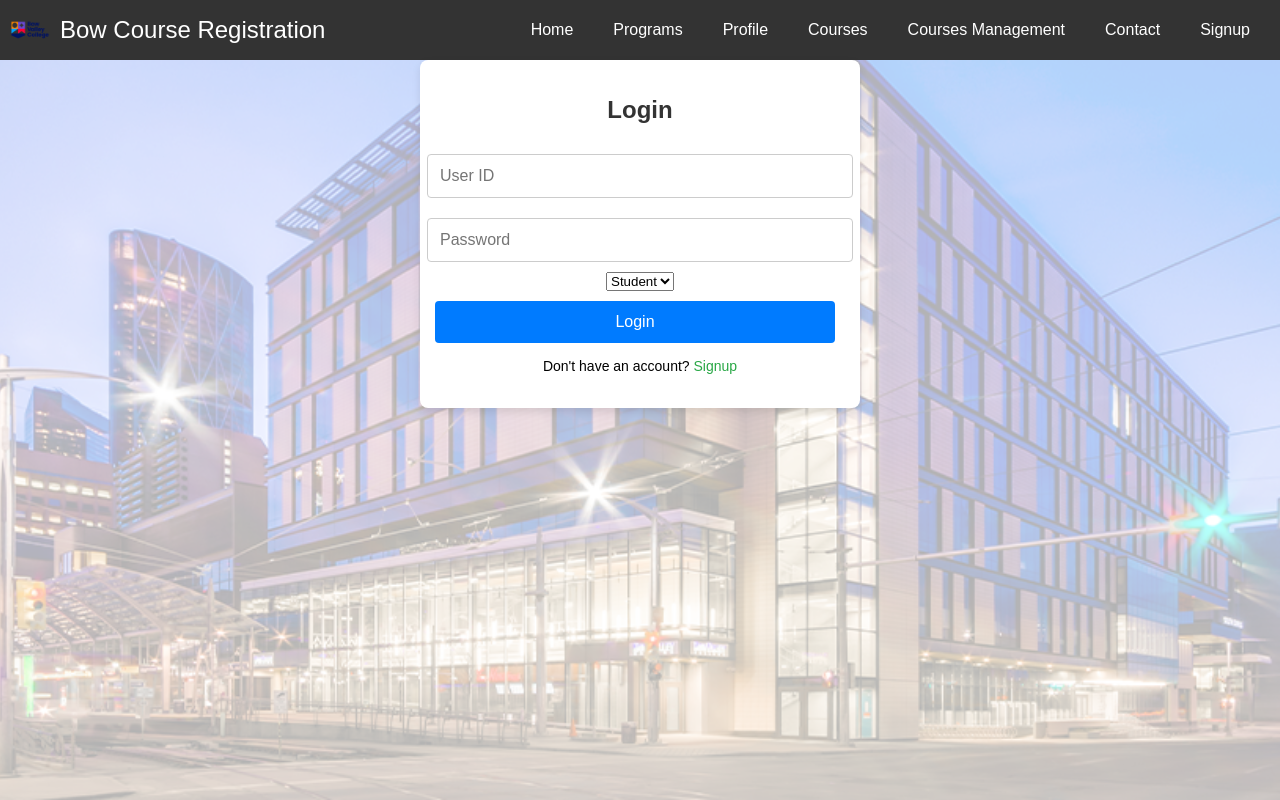
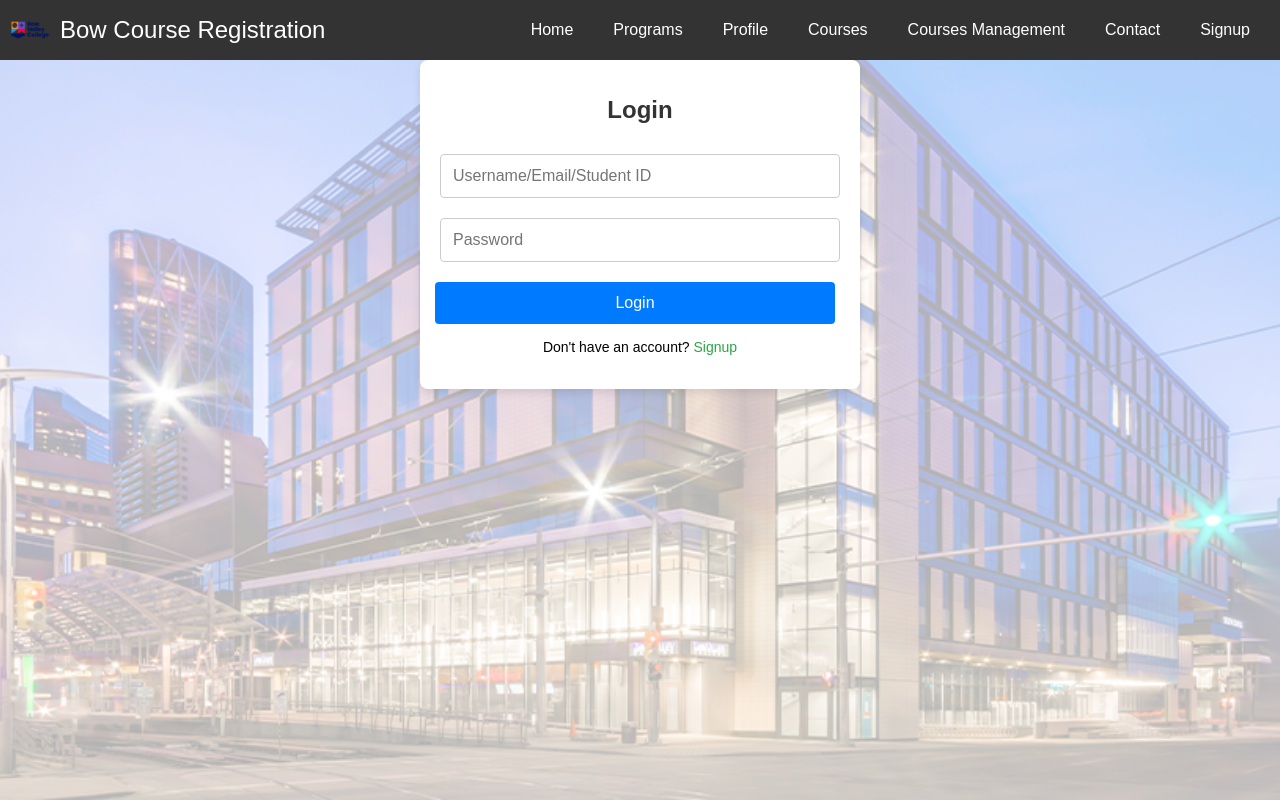
Before and after one commit to code-sample-git/group2-bow-course-registration, a React (Create React App) app: page /login in a window 1280 px wide. Built offline with nearby package versions, Linux system fonts and the light colour scheme.

Commit message:
feat: enhance login functionality with username/email/student ID support and add modal for error messages

```diff
--- a/src/components/Login.css
+++ b/src/components/Login.css
@@ -29,6 +29,7 @@
     border: 1px solid #ccc;
     border-radius: 4px;
     font-size: 16px;
+    box-sizing: border-box;
 }
 
 .login-container button {
@@ -41,6 +42,7 @@
     font-size: 16px;
     cursor: pointer;
     margin-top: 10px;
+    box-sizing: border-box;
 }
 
 .login-container button:hover {
--- a/src/components/Login.js
+++ b/src/components/Login.js
@@ -2,11 +2,14 @@
 import React, { useState } from 'react';
 import { Link, useNavigate } from 'react-router-dom';
 import './Login.css';
+import Modal from './Modal';
 
 const Login = () => {
     const [role, setRole] = useState('Student');
-    const [userID, setUserID] = useState(''); // Added userID state
+    const [userName, setuserName] = useState(''); // Added userName state
     const [password, setPassword] = useState('');
+    const [modalMessage, setModalMessage] = useState('');
+    const [isModalOpen, setIsModalOpen] = useState(false);
     const navigate = useNavigate();
 
     const handleSubmit = (event) => {
@@ -15,36 +18,51 @@ const Login = () => {
         const userCredentials = JSON.parse(localStorage.getItem('userCredentials')) || [];
 
         // Trim whitespace from user inputs
-        const trimmedUserID = userID.trim();
-        const trimmedPassword = password.trim();
+        const trimmedUserName = userName.trim();
 
-        // Find the user based on userID, password, and role
-        const user = userCredentials.find(
-            user => user.userID.toString() === trimmedUserID &&
-                    user.password === trimmedPassword &&
-                    user.role === role
-        );
+        //Find the user by searching email, studentId in studentInfo with trimmedUserName
+        const studentInfo = JSON.parse(localStorage.getItem('studentInfo')) || [];
+        let student = studentInfo.find((student) => {
+            return student.email === trimmedUserName || student.studentID === Number(trimmedUserName);
+        });
 
+        let user
+
+        if (student) {
+            //As student is found, use studentID to find user in userCredentials and compare password
+            user = userCredentials.find((user) => {
+                return user.studentId === student.studentID && user.password === password;
+            });
+        } else {
+            //As user is not found, check username in userCredentials and compare password
+            user = userCredentials.find((user) => {
+                return user.username === trimmedUserName && user.password === password;
+            });
+        }
         if (user) {
             // Set logged in status
             localStorage.setItem('isLoggedIn', 'true');
-            alert(`Login successful as ${role}`);
             // Redirect to Home page after successful login
             navigate('/'); // Redirects to Home.js
         } else {
-            alert('Invalid credentials');
+            localStorage.setItem('isLoggedIn', 'false');
+            setModalMessage('Invalid credentials');
+            setIsModalOpen(true);
         }
     };
 
+    const closeModal = () => {
+        setIsModalOpen(false);
+    };
     return (
         <div className="login-container">
             <h1>Login</h1>
             <form onSubmit={handleSubmit}>
                 <input
                     type="text"
-                    placeholder="User ID"
-                    value={userID}
-                    onChange={(e) => setUserID(e.target.value)}
+                    placeholder="Username/Email/Student ID"
+                    value={userName}
+                    onChange={(e) => setuserName(e.target.value)}
                     required
                 />
                 <input
@@ -53,14 +71,12 @@ const Login = () => {
                     value={password}
                     onChange={(e) => setPassword(e.target.value)}
                     required
+                    autoComplete="current-password"
                 />
-                <select value={role} onChange={(e) => setRole(e.target.value)}>
-                    <option value="Student">Student</option>
-                    <option value="Admin">Admin</option>
-                </select>
                 <button type="submit">Login</button>
             </form>
             <p>Don't have an account? <Link to="/signup">Signup</Link></p>
+            {isModalOpen && <Modal message={modalMessage} onClose={closeModal} />}
         </div>
     );
 };
```
